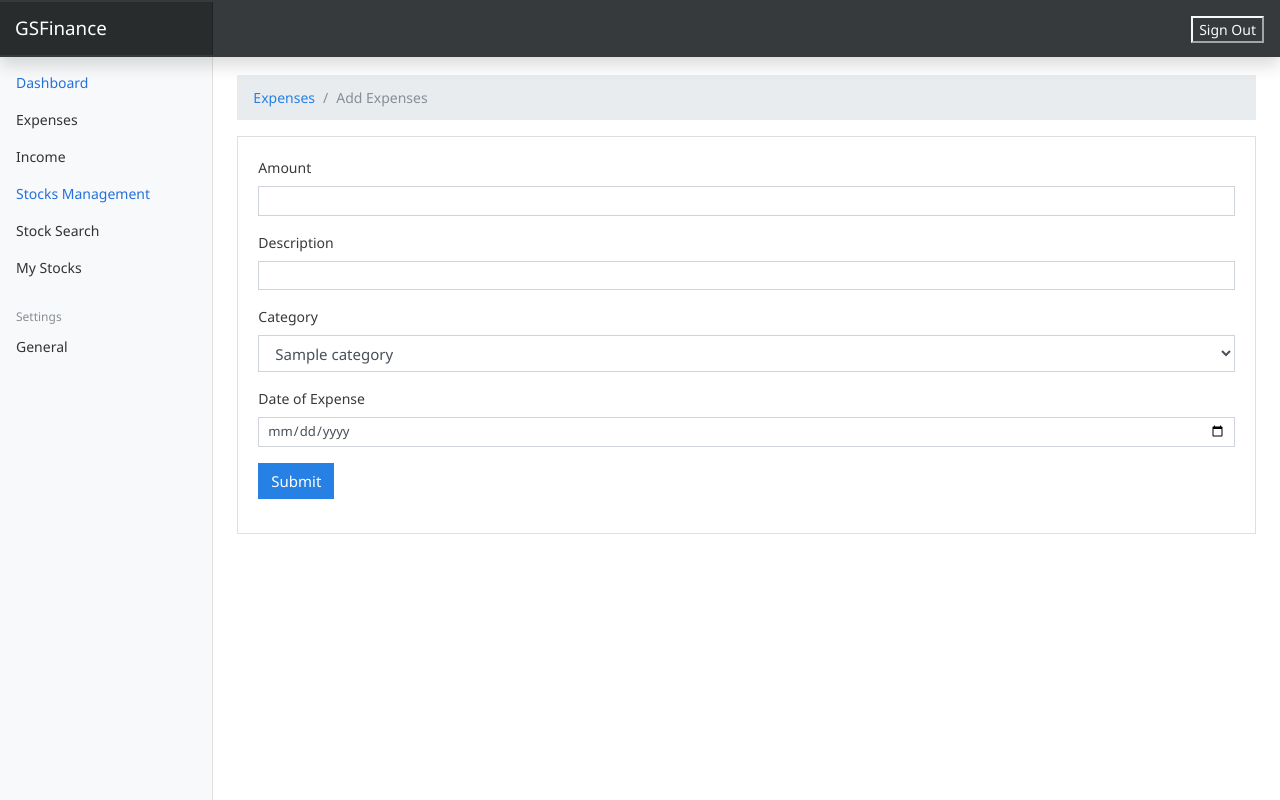
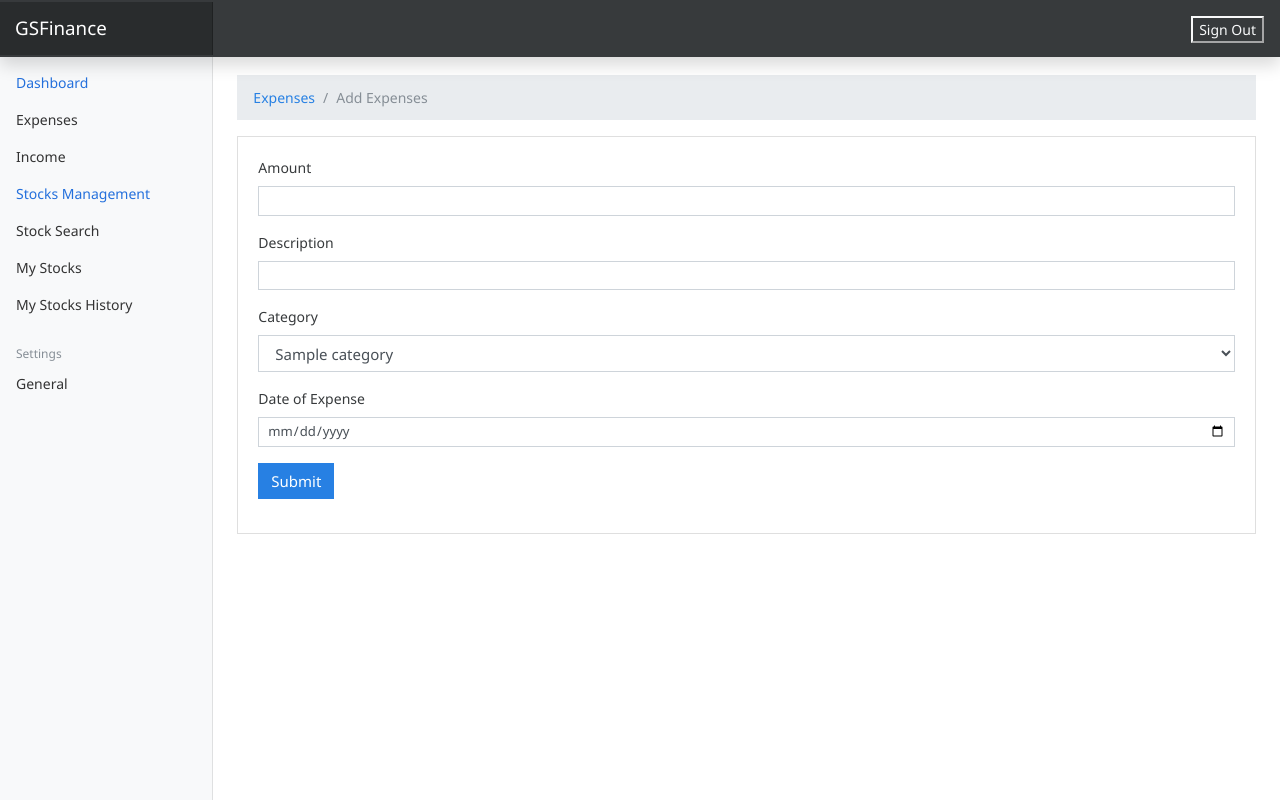
Before and after one commit to GeraldoSJr/Finance-Manager, a Django app: page /add-expenses/ in a window 1280 px wide. Run offline with Django 4.2, Linux system fonts and the light colour scheme; tables that the repository leaves empty hold one stand-in row (values such as "Sample post"); some libraries are stand-ins or nearby versions.

Commit message:
finalizando sidebar

```diff
--- a/templates/partials/_sidebar.html
+++ b/templates/partials/_sidebar.html
@@ -28,13 +28,18 @@
             </a>
           </li>
           <li class="nav-item">
-            <a class="nav-link" href="{%  url 'expenses' %}">
+            <a class="nav-link" href="#">
               Stock Search
             </a>
           </li>
           <li class="nav-item">
-            <a class="nav-link" href="{% url 'incomes' %}">
+            <a class="nav-link" href="#">
               My Stocks
+            </a>
+          </li>
+          <li class="nav-item">
+            <a class="nav-link" href="#">
+              My Stocks History
             </a>
           </li>
         </ul>
```
